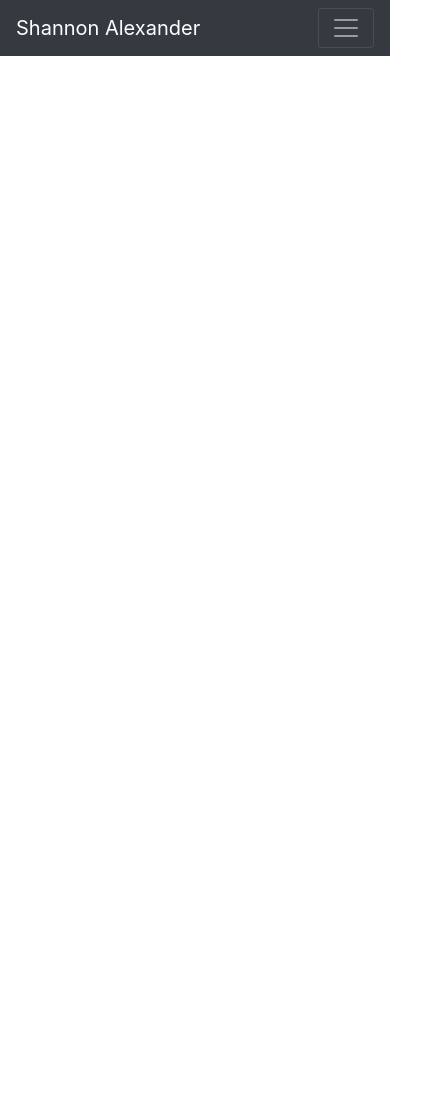
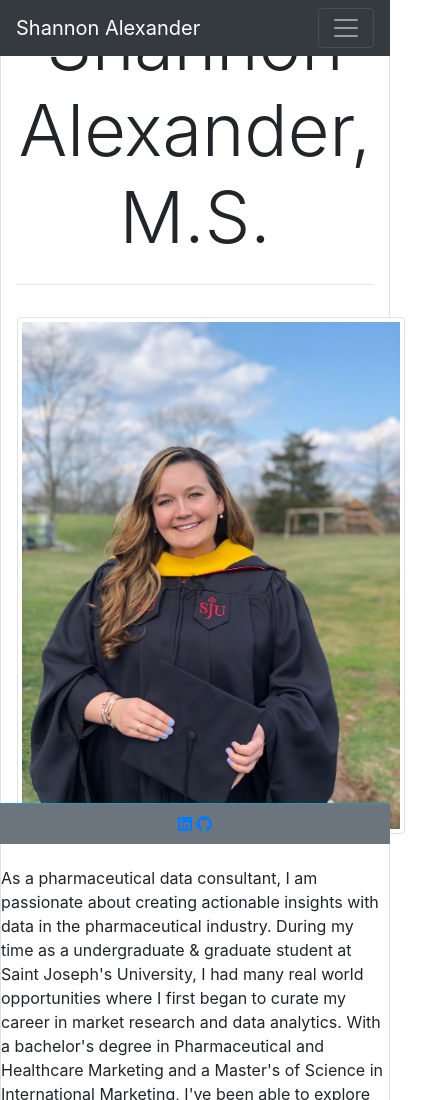
Before and after one commit to sa605935/ResponsivePortfolio, a plain HTML site: page index.html in a window 390 px wide. Shown: the top 1100 px of the page, 421 px wide, since content can reach past the window. Before the commit the page ends 844 px from the top, so only its background shows below. Drawn offline with nearby package versions, Linux system fonts and the light colour scheme.

Commit message:
Added picture and paragraph to portfolio page

```diff
--- a/index.html
+++ b/index.html
@@ -47,3 +47,85 @@
 
         </div>
     </nav>
+    <main class="container border">
+
+        <header class="row header-background">
+            <h1 class="col-sm-9 text-center display-3">
+                Shannon Alexander, M.S.
+            </h1>
+        </header>
+
+        <hr>
+
+        <!--About Me-->
+        <section class="row justify-content-center">
+
+            <div class="col-sm-9">
+
+                <div class="row">
+                    <div class="d-block clearfix">
+
+                        <figure>
+                            <img src="images/SMA_headshot.jpg" class="float-start m-3 img-thumbnail" id="headshot"
+                                alt="headshot of me">
+                        </figure>
+
+                        <article>
+                            <p class="About Me">
+                            <p>
+                                As a pharmaceutical data consultant, I am passionate about creating actionable insights
+                                with data in the pharmaceutical industry. During my time as a undergraduate & graduate
+                                student at Saint Joseph's University, I had many real world opportunities where I first
+                                began to curate my career in market research and data analytics. With a bachelor's
+                                degree in Pharmaceutical and Healthcare Marketing and a Master's of Science in
+                                International Marketing, I've been able to explore my love for helping and connecting
+                                with people.
+                            </p>
+                            <p>
+                                Through my education and work experiences, I have gathered moments that have forced me
+                                to think globally, work in teams, and be a servant leader. I have had many opportunities
+                                to expand on my leadership and creativity skills. I have a need to learn and I am quick
+                                to apply product skills to my actual workload.
+                            </p>
+                            <p>
+                                I am grateful for my job at Symphony Health Solutions - PRAHS where I am surrounded by
+                                people who are constantly encouraging one another to strive for excellence. I am
+                                currently working towards a coding certificate through the University of Pennsylvania
+                                Bootcamp Program. I believe that learning to code will allow me to increase my career
+                                options and give me more confidence in my coding abilities.
+                            </p>
+                            </p>
+                        </article>
+                    </div>
+                </div>
+            </div>
+        </section>
+    </main>
+
+    <footer class="container-fluid fixed-bottom bg-secondary border-top border-info border-3">
+        <nav class="navbar bg-secondary">
+
+            <section class="mx-auto">
+
+                <a href="https://www.linkedin.com/in/shannon-alexander-b7a09b109/" target="_blank"
+                    class="text-decoration-none">
+                    <i class="fab fa-linkedin link-light"></i>
+                </a>
+
+                <a href="https://github.com/sa605935" target="_blank" class="text-decoration-none">
+                    <i class="fab fa-github link-light"></i>
+                </a>
+            </section>
+
+        </nav>
+    </footer>
+
+    <script src="https://cdn.jsdelivr.net/npm/bootstrap@5.0.0-beta1/dist/js/bootstrap.bundle.min.js"
+        integrity="sha384-ygbV9kiqUc6oa4msXn9868pTtWMgiQaeYH7/t7LECLbyPA2x65Kgf80OJFdroafW"
+        crossorigin="anonymous"></script>
+
+    <script src="https://kit.fontawesome.com/acd0e09ad7.js" crossorigin="anonymous"></script>
+
+</body>
+
+</html>
```
Also changed, not shown: images/SMA_headshot.jpg (added). Lines whose indentation alone changed are shown as unchanged.
